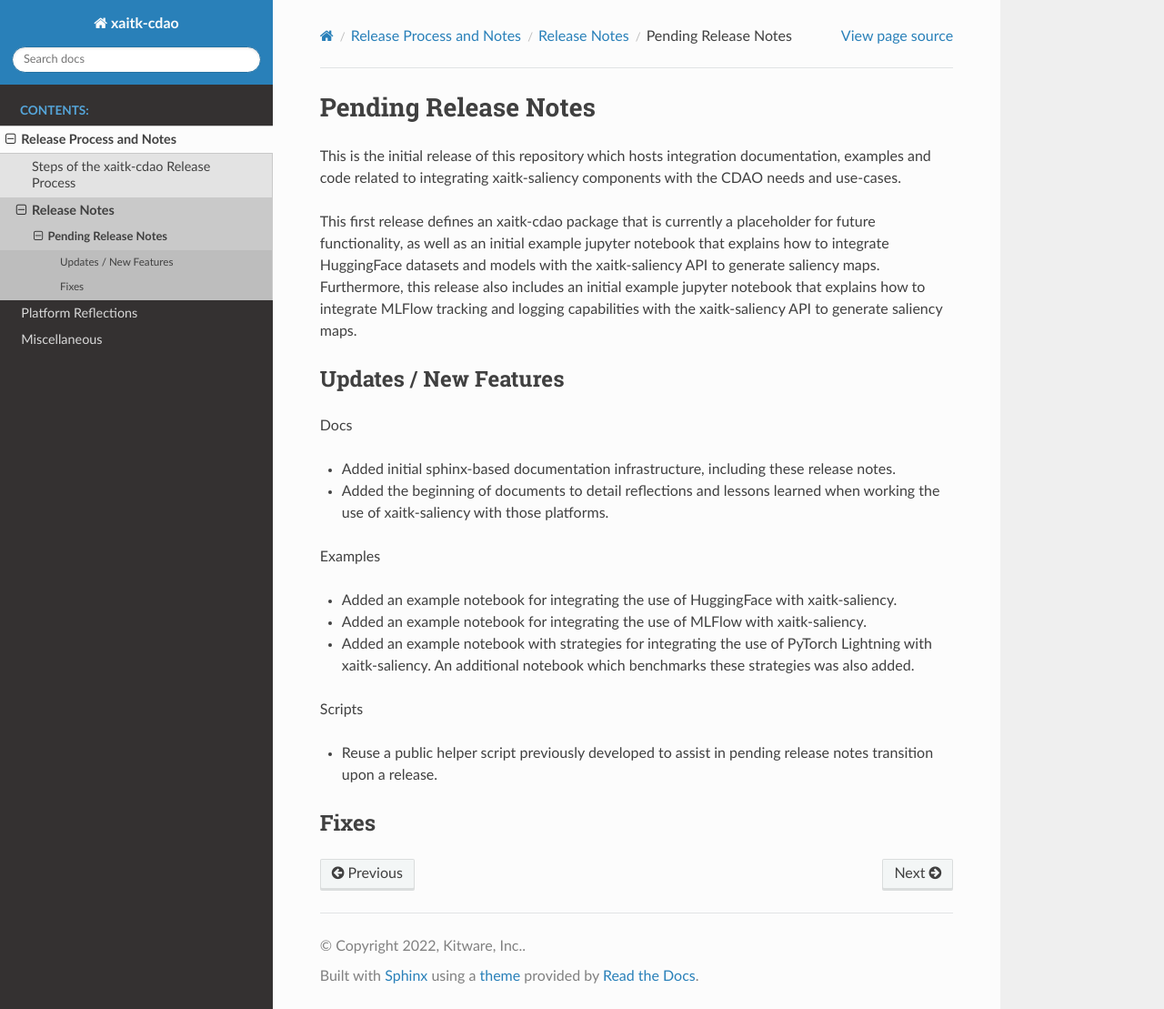
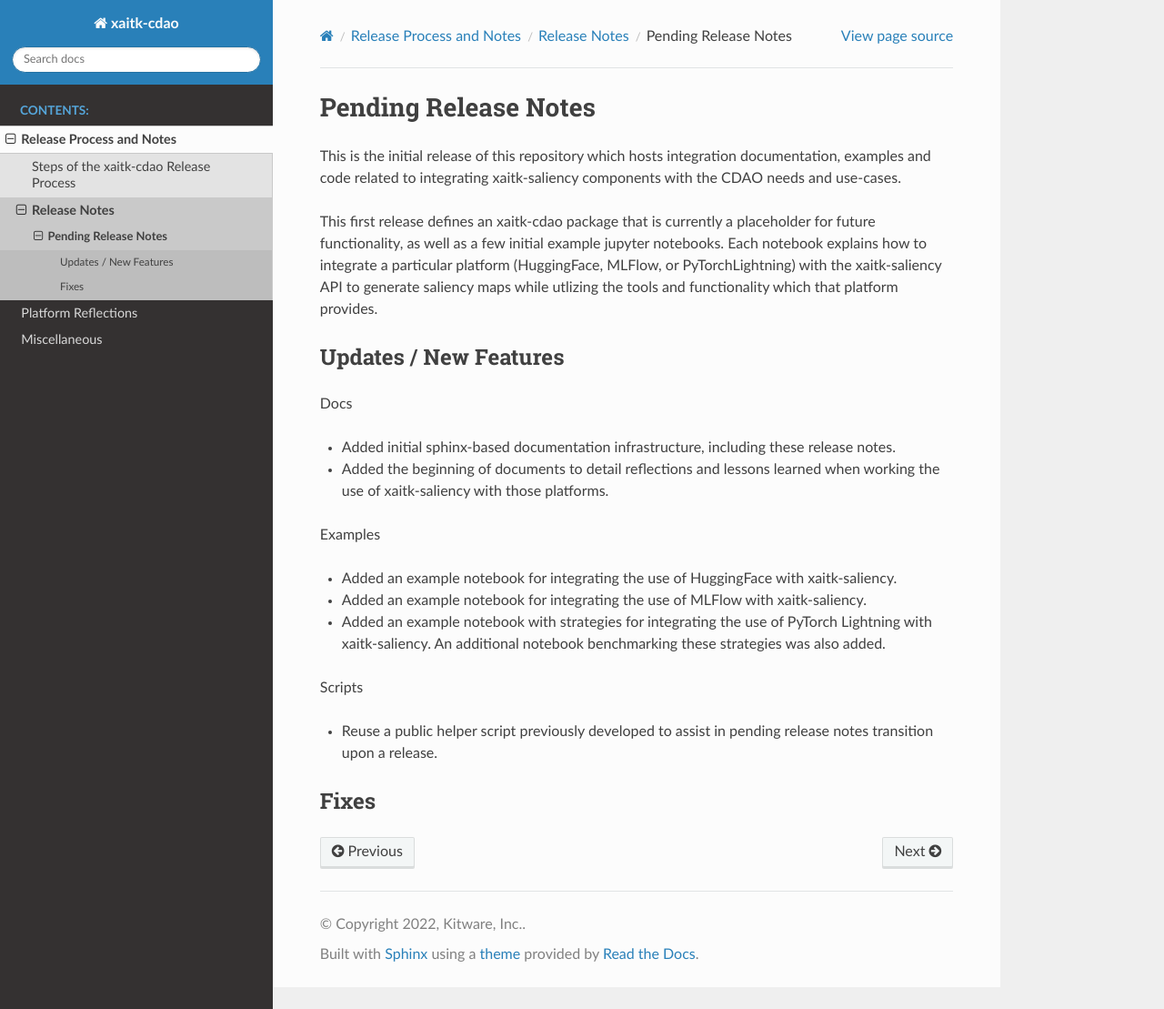
Before and after one commit to Kitware/xaitk-jatic, a Sphinx documentation site: the page built from docs/release_notes/pending_release.rst, in a window 1280 px wide and 1109 px high. Shown: the whole window at 91% size. Built offline with Sphinx 7.4.7 and the Read the Docs theme 2.0.0, drawn with Linux system fonts in a browser that asks for light colours.

Commit message:
Benchmarking result updates

```diff
--- a/docs/release_notes/pending_release.rst
+++ b/docs/release_notes/pending_release.rst
@@ -5,12 +5,11 @@ documentation, examples and code related to integrating xaitk-saliency
 components with the CDAO needs and use-cases.
 
 This first release defines an xaitk-cdao package that is currently a
-placeholder for future functionality, as well as an initial example jupyter
-notebook that explains how to integrate HuggingFace datasets and models with
-the xaitk-saliency API to generate saliency maps. Furthermore, this release
-also includes an initial example jupyter notebook that explains how to
-integrate MLFlow tracking and logging capabilities with the xaitk-saliency
-API to generate saliency maps.
+placeholder for future functionality, as well as a few initial example jupyter
+notebooks. Each notebook explains how to integrate a particular platform
+(HuggingFace, MLFlow, or PyTorchLightning) with the xaitk-saliency API to
+generate saliency maps while utlizing the tools and functionality which that
+platform provides.
 
 Updates / New Features
 ----------------------
@@ -32,8 +31,8 @@ Examples
   xaitk-saliency.
 
 * Added an example notebook with strategies for integrating the use of
-  PyTorch Lightning with xaitk-saliency. An additional notebook which
-  benchmarks these strategies was also added.
+  PyTorch Lightning with xaitk-saliency. An additional notebook
+  benchmarking these strategies was also added.
 
 Scripts
 
```
Also changed, not shown: 1 other file.
